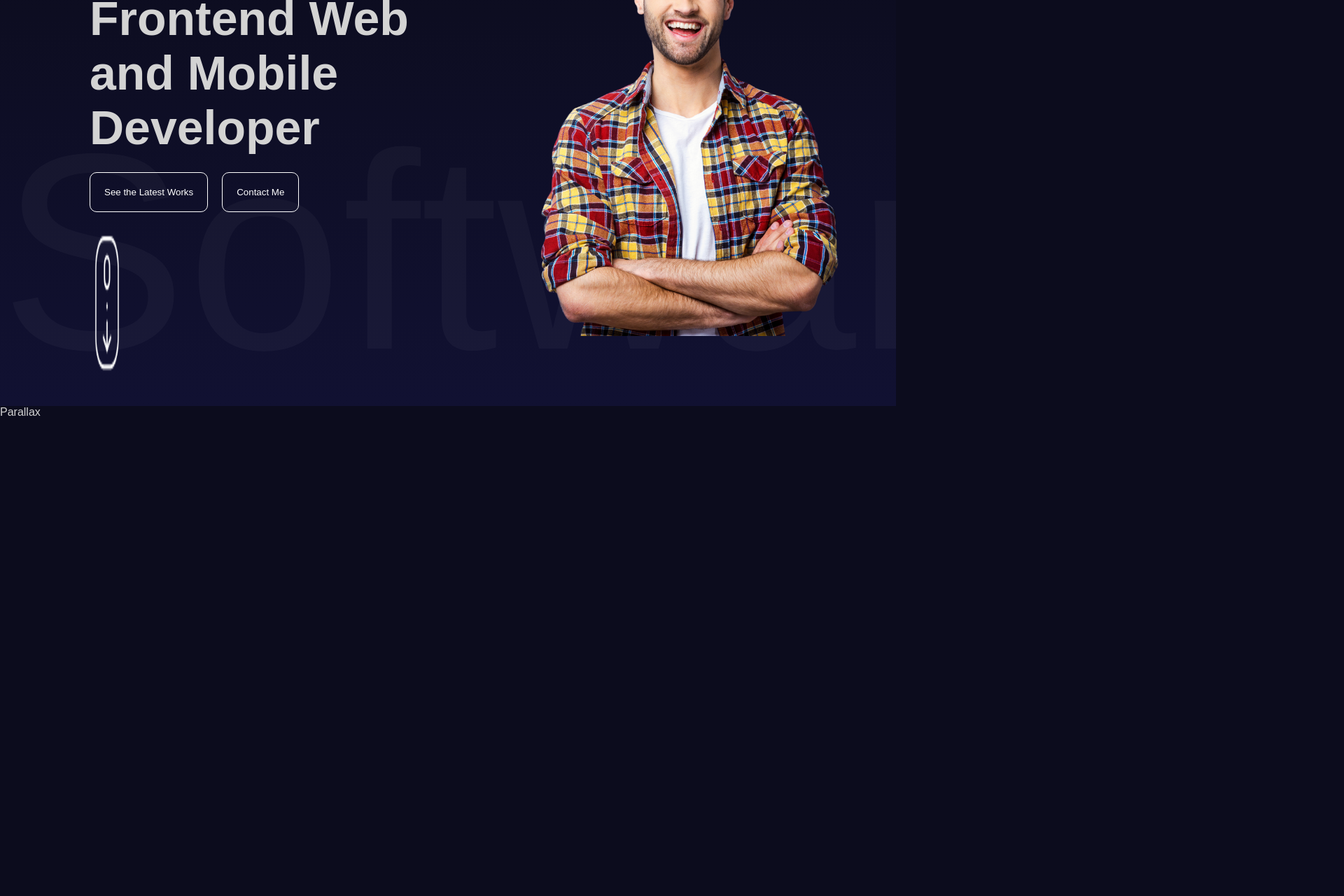
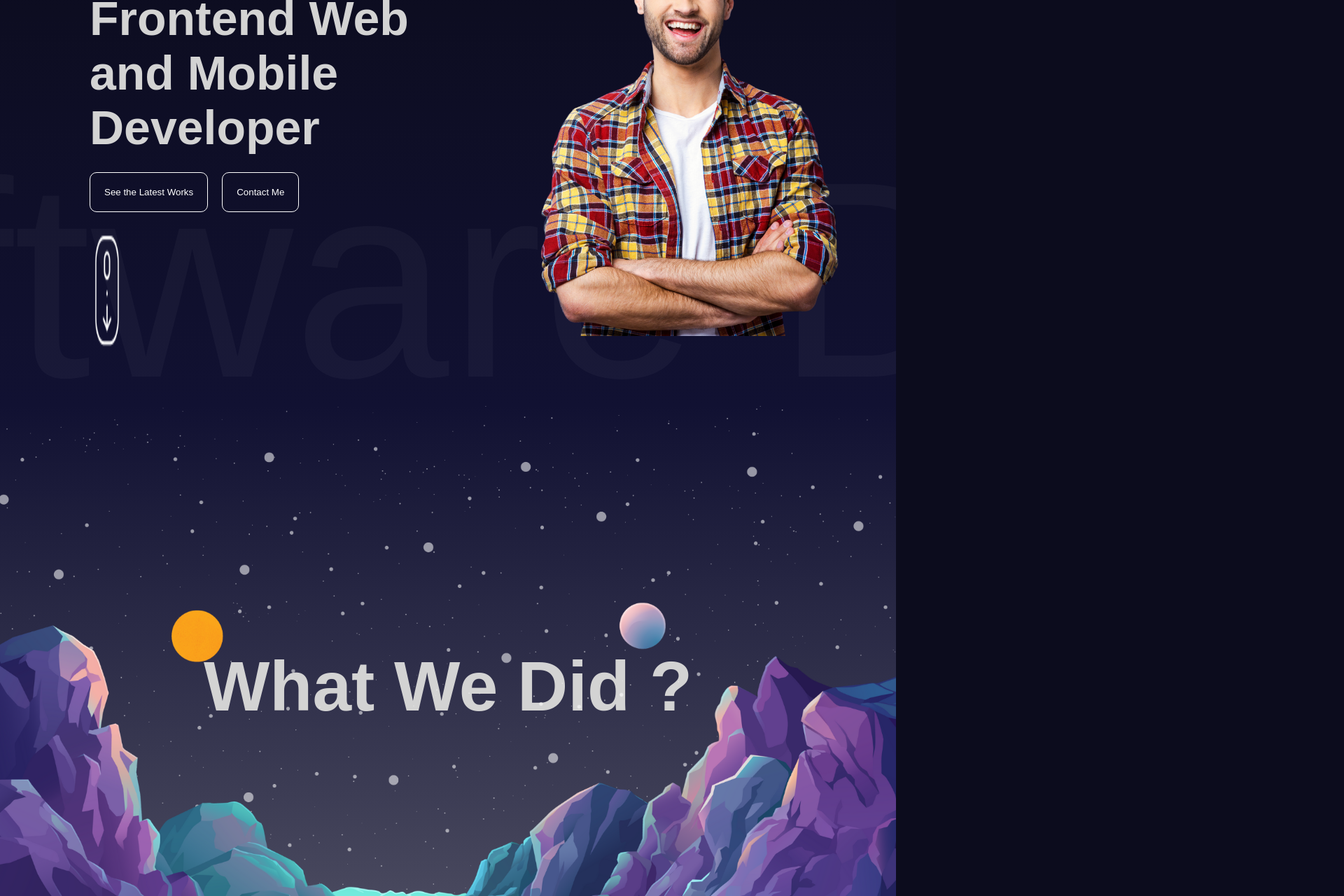
Before and after one commit to OladejiAnthony/framer-portfolio-website, a React (Create React App) app: page / in a window 1280 px wide. Shown: the part 220-1500 px from the top of the page at 70% size, 1920 px wide, since content can reach past the window. Built offline with nearby package versions, Linux system fonts and the light colour scheme.

Commit message:
services fie

```diff
--- a/src/App.js
+++ b/src/App.js
@@ -1,6 +1,8 @@
 import Navbar from './components/navbar/Navbar';
 import './App.scss';
 import Hero from './components/hero/Hero';
+import Parallax from './components/parallax/Parallax';
+import Services from './components/services/Services';
 //import Test from './components/Test';
 
 
@@ -11,9 +13,15 @@
         <Navbar />
         <Hero />
       </section>
-      <section id='Services'>Parallax</section>
-      <section>Services</section>
-      <section id='Portfolio'>Parallax</section>
+      <section id='Services'>
+        <Parallax type="service" />
+      </section>
+      <section>
+        <Services />
+      </section>
+      <section id='Portfolio'>
+        <Parallax type="portfolio" />
+      </section>
       <section>Portfolio1</section>
       <section>Portfolio2</section>
       <section>Portfolio3</section>
--- a/src/components/hero/Hero.js
+++ b/src/components/hero/Hero.js
@@ -27,7 +27,17 @@
 
   }
   const slidingVariants = {
-
+    initial : {
+      x: 0,
+    },
+    animate: {
+        x: "-180%",
+        transition: {
+          repeat: Infinity,
+          repeatType: "mirror",
+          duration: 20,
+        }
+    }
   }
 
   return (
@@ -66,6 +76,9 @@
       </div>
       <motion.div
         className='slidingTextContainer'
+        variants={slidingVariants}
+        initial="initial"
+        animate="animate"
       >
         Software Development Engineer
       </motion.div>
--- a/src/components/hero/Hero.scss
+++ b/src/components/hero/Hero.scss
@@ -6,16 +6,17 @@
 
     .wrapper {
         max-width: 80%;
-        height:85%;
+        height: 100%;
         margin: 3rem auto auto auto;
 
         .textContainer {
-            height: 100%;
+            height: 80%;
             width: 50%;
             display: flex;
             flex-direction: column;
             justify-content: center;
             gap: 25px;
+            margin-top: 1rem;
 
             h2 {
                 font-size: 30px;
@@ -49,10 +50,12 @@
     .slidingTextContainer{
         position: absolute;
         font-size: 50vh;
-        bottom: -10px;
+        bottom: -50px;
         white-space: nowrap;
         color: #ffffff09;
         z-index: 0;
+        width: 50%;
+        font-weight: 500;
     }
 
     .imageContainer {
--- /dev/null
+++ b/src/components/parallax/Parallax.js
@@ -0,0 +1,56 @@
+import React, { useRef } from 'react'
+import "./Parallax.scss"
+import {motion, useScroll, useTransform} from "framer-motion"
+
+function Parallax({type}) {
+    const ref = useRef()
+    const {scrollYProgress} = useScroll({
+        target: ref,
+        offset: ["start start", "end start"]
+    })
+
+    const yBg = useTransform(
+        scrollYProgress,
+        [0,1],
+        ["0%", "100%"]
+    )
+    const yText = useTransform(
+        scrollYProgress,
+        [0,1],
+        ["0%", "500%"]
+    )
+
+  return (
+    <div
+        className='parallax'
+        ref={ref}
+        style={{
+          background:
+            type === "services"
+              ? "linear-gradient(180deg, #111132, #0c0c1d)"
+              : "linear-gradient(180deg, #111132, #505064)"
+    }}
+    >
+      <motion.h1 style={{y: yText}}>
+        {
+         type === "services" ? "What We Do ?" : "What We Did ?"
+        }
+      </motion.h1>
+      <motion.div className='mountains'></motion.div>
+      <motion.div
+        className='planets'
+        style={{
+            y: yBg,
+            backgroundImage: `url(${
+                type === "services"
+                ? "/planets.png"
+                : "/sun.png"
+            })`
+        }}
+      ></motion.div>
+      <motion.div className='stars' style={{x: yBg}}></motion.div>
+    </div>
+  )
+}
+
+export default Parallax
--- /dev/null
+++ b/src/components/parallax/Parallax.scss
@@ -0,0 +1,42 @@
+.parallax {
+    width: 100%;
+    height: 100%;
+    position: relative;
+    display: flex;
+    align-items: center;
+    justify-content: center;
+    overflow: hidden;
+
+    h1 {
+        font-size: 100PX;
+    }
+
+    .mountains {
+        background-image: url("~/public/mountains.png");
+        background-size: cover;
+        background-position: bottom;
+        width: 100%;
+        height: 100%;
+        position: absolute;
+        z-index: 3;
+    }
+    .planets {
+        background-image: url("~/public/planets.png");
+        background-size: cover;
+        background-position: bottom;
+        width: 100%;
+        height: 100%;
+        position: absolute;
+        z-index: 2;
+    }
+    .stars {
+        background-image: url("~/public/stars.png");
+        background-size: cover;
+        background-position: bottom;
+        width: 100%;
+        height: 100%;
+        position: absolute;
+        z-index: 1;
+    }
+
+}
--- /dev/null
+++ b/src/components/services/Services.js
@@ -0,0 +1,62 @@
+import React from 'react'
+import {motion} from "framer-motion"
+import "./Services.scss"
+
+function Services() {
+  return (
+    <motion.div className='services'>
+      <motion.div
+        className='textContainer'
+      >
+        <p>
+            I focus on helping your brand grow
+            <br /> and move forward
+        </p>
+        <hr />
+      </motion.div>
+      <motion.div
+        className='titleContainer'
+      >
+        <div className='title'>
+            <img src='/people.webp' alt='' />
+            <h1>
+                <b>Unique</b> Ideas
+            </h1>
+        </div>
+        <div className='title'>
+            <h1>
+                <b>For Your</b> Business.
+            </h1>
+            <button>WHAT WE DO?</button>
+        </div>
+      </motion.div>
+      <motion.div
+        className='listContainer'
+      >
+        <div className='box'>
+            <h2>Branding</h2>
+            <p>
+                Lorem ipsum dollar sit amet consectetur adipisicing elit.
+            </p>
+            <button>Go</button>
+        </div>
+        <div className='box'>
+            <h2>Branding</h2>
+            <p>
+                Lorem ipsum dollar sit amet consectetur adipisicing elit.
+            </p>
+            <button>Go</button>
+        </div>
+        <div className='box'>
+            <h2>Branding</h2>
+            <p>
+                Lorem ipsum dollar sit amet consectetur adipisicing elit.
+            </p>
+            <button>Go</button>
+        </div>
+      </motion.div>
+    </motion.div>
+  )
+}
+
+export default Services
--- /dev/null
+++ b/src/components/services/Services.scss
@@ -0,0 +1,14 @@
+.services {
+    background: linear-gradient(180deg, #0c0c1d, #111132);
+    height: 100%;
+
+    .textContainer {
+
+    }
+    .titleContainer {
+
+    }
+    .listContainer {
+
+    }
+}
--- a/src/components/sidebar/Sidebar.scss
+++ b/src/components/sidebar/Sidebar.scss
@@ -12,6 +12,7 @@
         bottom: 0;
         left: 0;
         width: 400px;
+        z-index: 999;
         background-color: white;
 
         .links {
@@ -37,6 +38,7 @@
         border-radius: 50%;
         top: 25px;
         left: 25px;
+        z-index: 999;
         background-color: transparent;
         border: none;
         cursor: pointer;
```
